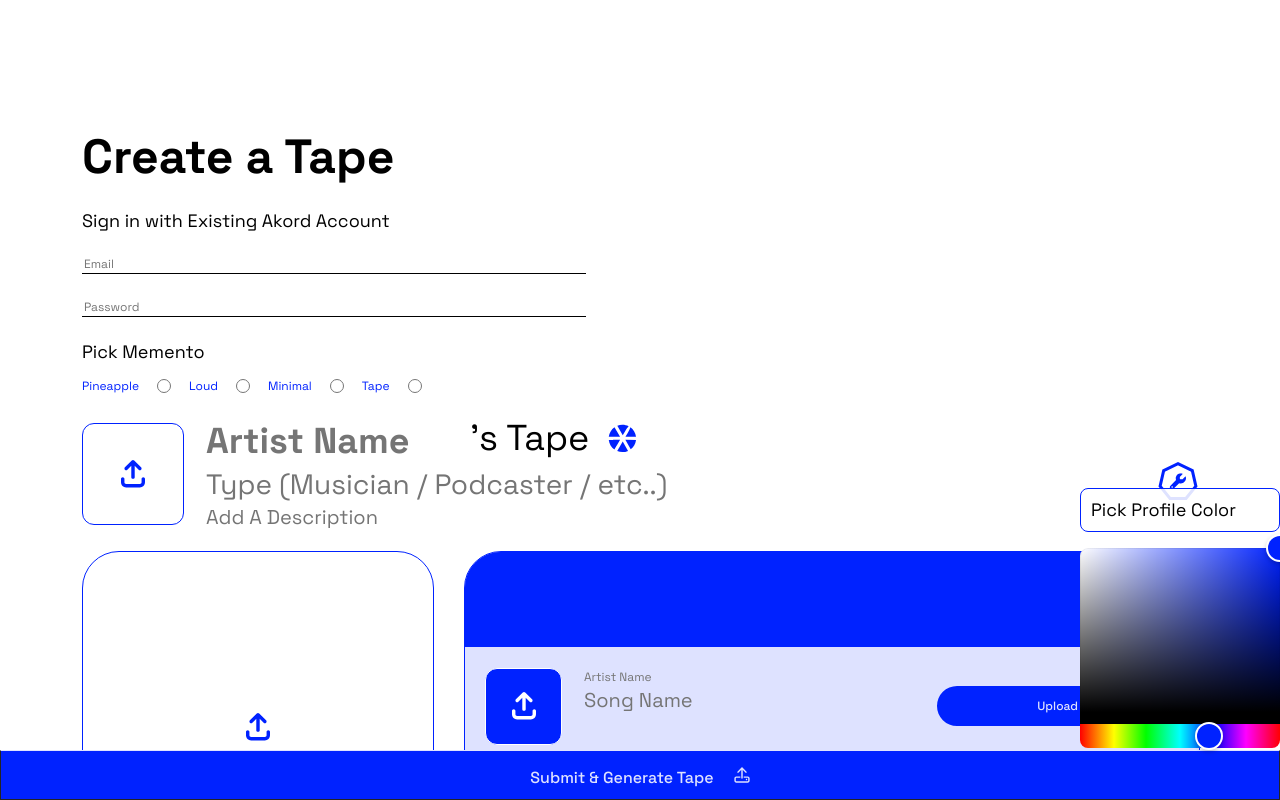
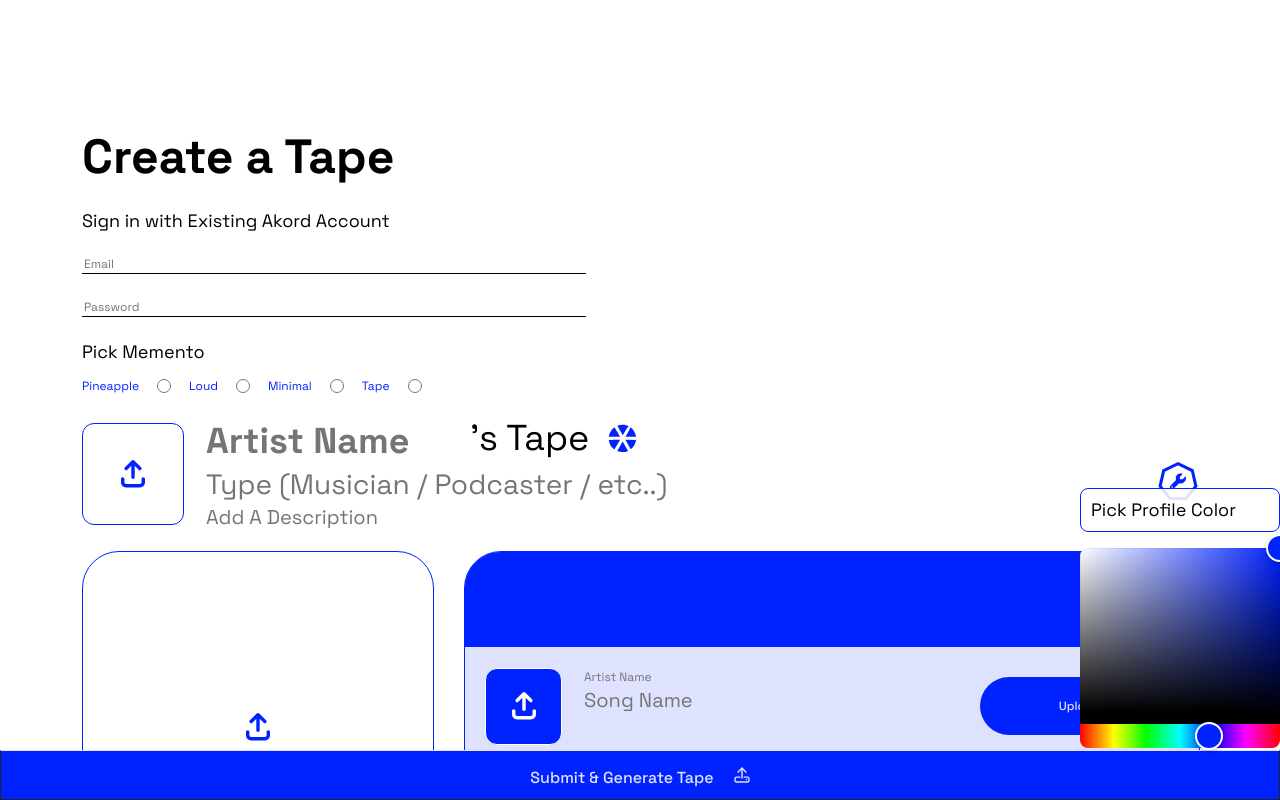
Before and after one commit to jajablinky/ArTape-2.0, a Next.js app: page /create in a window 1280 px wide. Shown: the top 800 px of the page. Built offline with nearby package versions, Linux system fonts and the light colour scheme.

Commit message:
bug fix in checkmarks being iterated

```diff
--- a/src/components/EditableAudioPlayer.tsx
+++ b/src/components/EditableAudioPlayer.tsx
@@ -82,7 +82,7 @@ const EditableAudioPlayer: React.FC<AudioPlayerProps> = ({
     if (audioFile) {
       audioFile.click();
       setClickedAudioTrack((prevState) =>
-        prevState.map((item, i) => (i === index ? true : item))
+        prevState.map((item, i) => (i === index - 1 ? true : item))
       );
     }
   };
@@ -282,12 +282,18 @@ const EditableAudioPlayer: React.FC<AudioPlayerProps> = ({
                   type="button"
                   onClick={() => handleUploadButtonClick(i)}
                   style={{
+                    display: 'flex',
+                    justifyContent: 'center',
+                    alignItems: 'center',
                     background: 'var(--artape-primary-color)',
                     color: 'var(--artape-white)',
                     border: '1px solid var(--artape-white)',
+                    width: '200px',
+                    height: '60px',
+                    padding: '0px',
                   }}
                 >
-                  {clickedAudioTracks[i] ? (
+                  {clickedAudioTracks[i - 1] ? (
                     <CheckIcon color="#05D00D" />
                   ) : (
                     'Upload'
```
